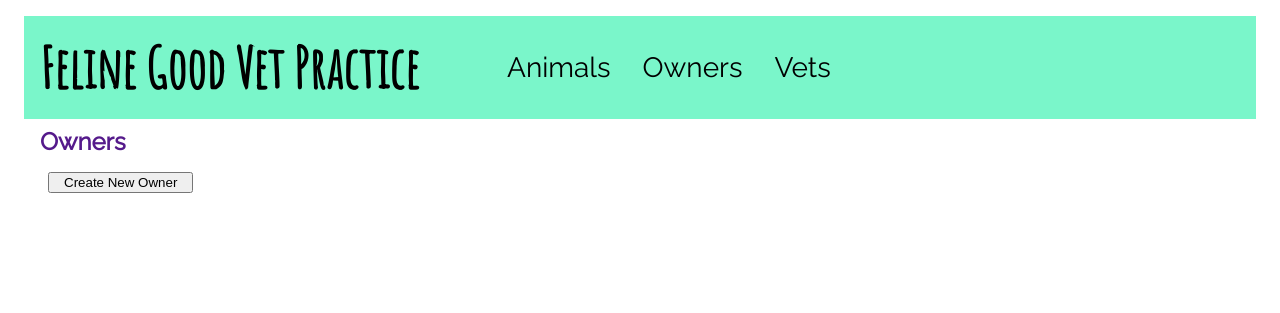
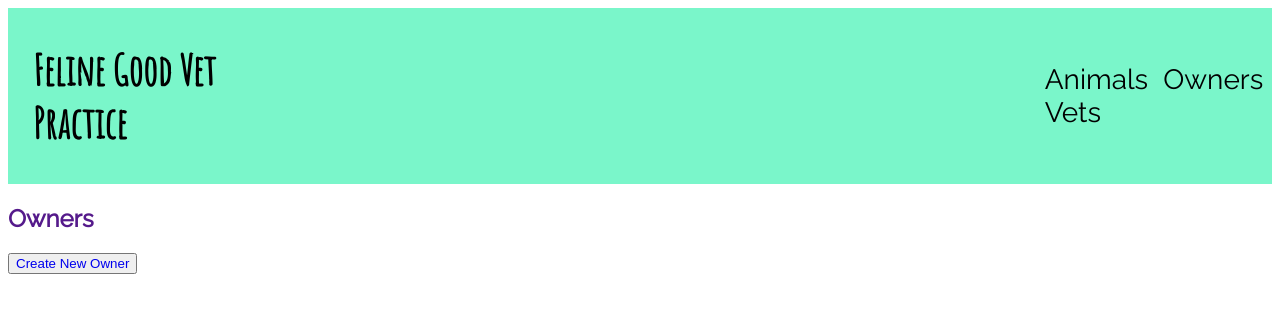
Before and after one commit to CanadiAnn/vet_management_app, a Flask app: page /owners in a window 1280 px wide. Shown: the top 313 px of the page. Run offline with Flask 2, Linux system fonts and the light colour scheme; data that the repository does not hold is empty; some libraries are stand-ins or nearby versions.

Commit message:
final commit before presentation

```diff
--- a/app/controllers/owners_controller.py
+++ b/app/controllers/owners_controller.py
@@ -49,6 +49,6 @@ def update_owner(id):
 
 # DELETE
 @owners_blueprint.route('/owners/<id>/delete', methods=['POST'])
-def delete_human(id):
+def delete_owner(id):
     owner_repository.delete(id)
     return redirect('/owners')
--- a/app/static/style.css
+++ b/app/static/style.css
@@ -1,14 +1,8 @@
 * {
-    margin: 8px;
-}
-
-li {
     list-style-type: none;
-
-}
-
-a {
     text-decoration: none;
+    /* margin: 0;
+    padding: 0; */
 }
 
 body > header {
@@ -19,36 +13,39 @@ body > header {
     background-color: #7AF6CA;
 }
 
-body > header > a {
-    font-family: 'Amatic SC', cursive, sans-serif;
-    /* display: flex;
-    align-items: self-end; */
-    /* text-align: right; */
+body > header > nav > a {
+    text-decoration: none;
+    color: black;
 }
-
-.container > nav {
-    align-items: self-end;
-}
-.main-nav > li > a {
-    justify-content: flex-end;
-}
-.main-nav {
-    display: flex;
-    /* flex-direction: row; */
-    justify-content: flex-end;
+.topnav {
+    /* text-align: left; */
+    /* align-items: center; */
+    /* float: left; */
 
 }
 
-a {
-    color:black;
+.topnav-right {
+    /* text-align: right; */
+    /* align-items: center; */
+    /* float: right; */
+    margin-left: 800px;
 }
 
-a:active {
+.topnav-right > a {
+    margin-right: 8px;
+}
+
+#home {
+    font-family: 'Amatic SC', cursive, sans-serif;
+    margin-left: 25px;
+}
+
+
+body > header > nav > a:active {
     color: #551A8B;
 }
 
-
-.home:active {
+#home:active {
     color: #551A8B;
 }
 
@@ -68,7 +65,7 @@ body {
 }
 
 img {
-    height: 300px;
+    height: 280px;
     width: auto;
     position: relative;
     left: 65%;
--- a/app/templates/animals/index.html
+++ b/app/templates/animals/index.html
@@ -4,7 +4,7 @@
 <h2>Animals</h2>
 
 <nav>
-    <button>
+    <button class='btn-create'>
         <a href='/animals/new'>Create New Animal</a>
     </button>
 </nav>
--- a/app/templates/base.html
+++ b/app/templates/base.html
@@ -7,23 +7,19 @@
     <title>Feline Good Vet Practice</title>
 </head>
 <body>
-    <header id='container'>
-        <a href = '/'><h1 id='home'>Feline Good Vet Practice</h1></a>
+    <header>
+        <nav class='topnav'>
+                <a href='/'><h1 id='home'>Feline Good Vet Practice</h1></a>
+        </nav>
+        <nav class='topnav-right'>
+            <a href='/animals'>Animals</a>
+            <a href='/owners'>Owners</a>
+            <a href='/vets'>Vets</a>
 
-        <nav>
-            <ul class='main-nav'>
-                <li>
-                    <a href='/animals'>Animals</a>
-                </li>                    <li>
-                    <a href='/owners'>Owners</a>
-                </li>
-                <li>
-                    <a href='/vets'>Vets</a>
-                </li>
-            </ul>
         </nav>
     </header>
-    <main>
+    </id>
+        <main>
         <section id='content'>
         {% block content %}
 
--- a/app/templates/owners/index.html
+++ b/app/templates/owners/index.html
@@ -4,7 +4,7 @@
 <h2>Owners</h2>
 
 <nav>
-    <button>
+    <button class='btn-create'>
         <a href='/owners/new'>Create New Owner</a>
     </button>
 </nav>
--- a/app/templates/vets/index.html
+++ b/app/templates/vets/index.html
@@ -4,7 +4,7 @@
 <h2>Vets</h2>
 
 <nav>
-    <button>
+    <button class='btn-create'>
         <a href='/vets/new'>Create New Vet</a>
     </button>
 </nav>
```
